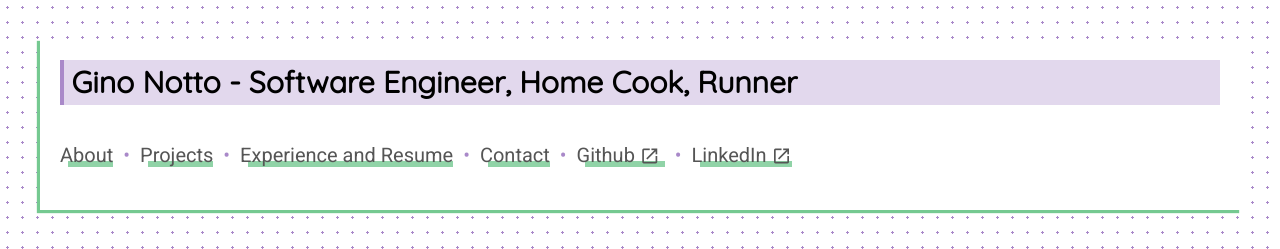
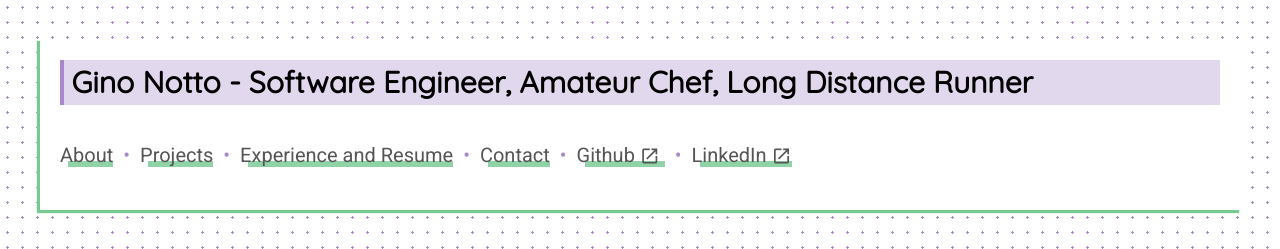
Before and after one commit to ginonott/ginonott.github.io, a plain HTML site: page index.html in a window 1280 px wide. Shown: the top 249 px of the page. Drawn offline with Linux system fonts and the light colour scheme.

Commit message:
adjust title

```diff
--- a/index.html
+++ b/index.html
@@ -15,7 +15,7 @@
     <!-- NAV START -->
     <nav class="nav container">
       <h1>
-        Gino Notto - Software Engineer, Home Cook, Runner
+        Gino Notto - Software Engineer, Amateur Chef, Long Distance Runner
       </h1>
       <ul class="nav--links">
         <li><a href="#about">About</a></li>
```
